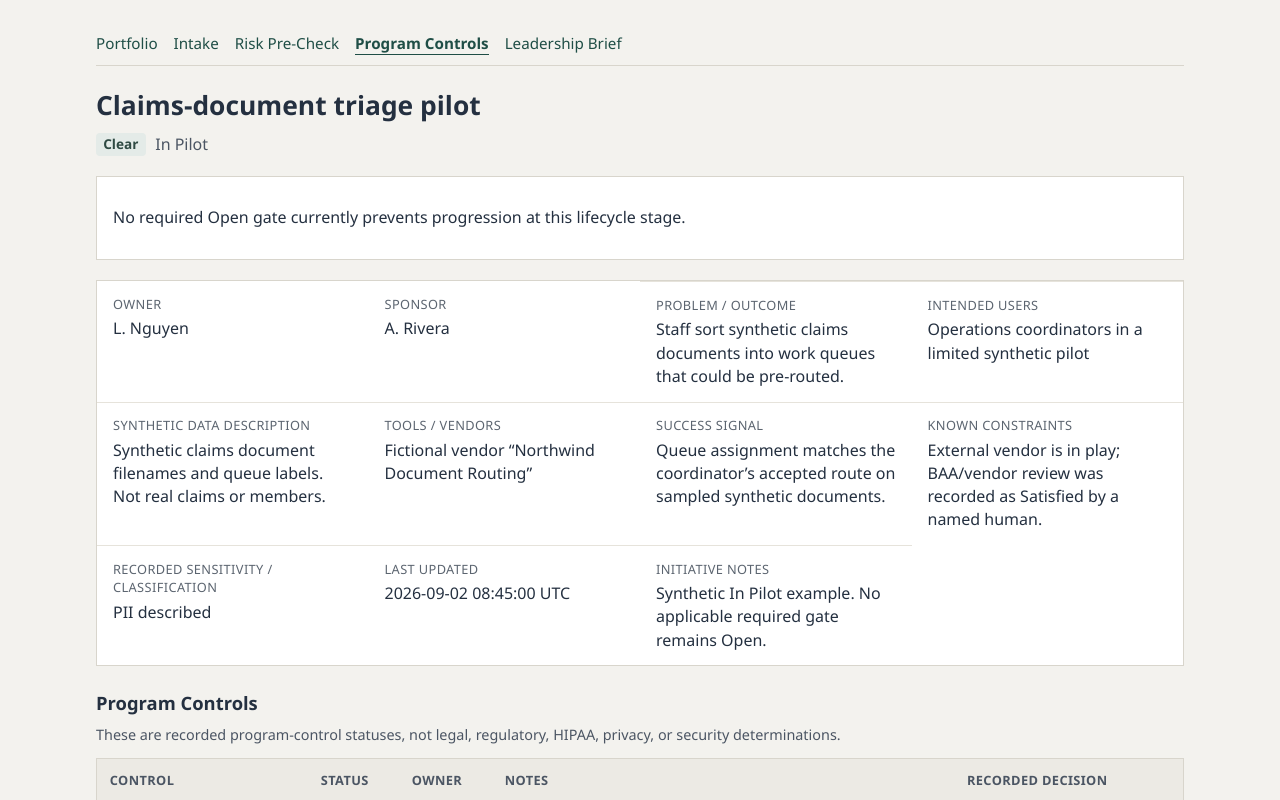
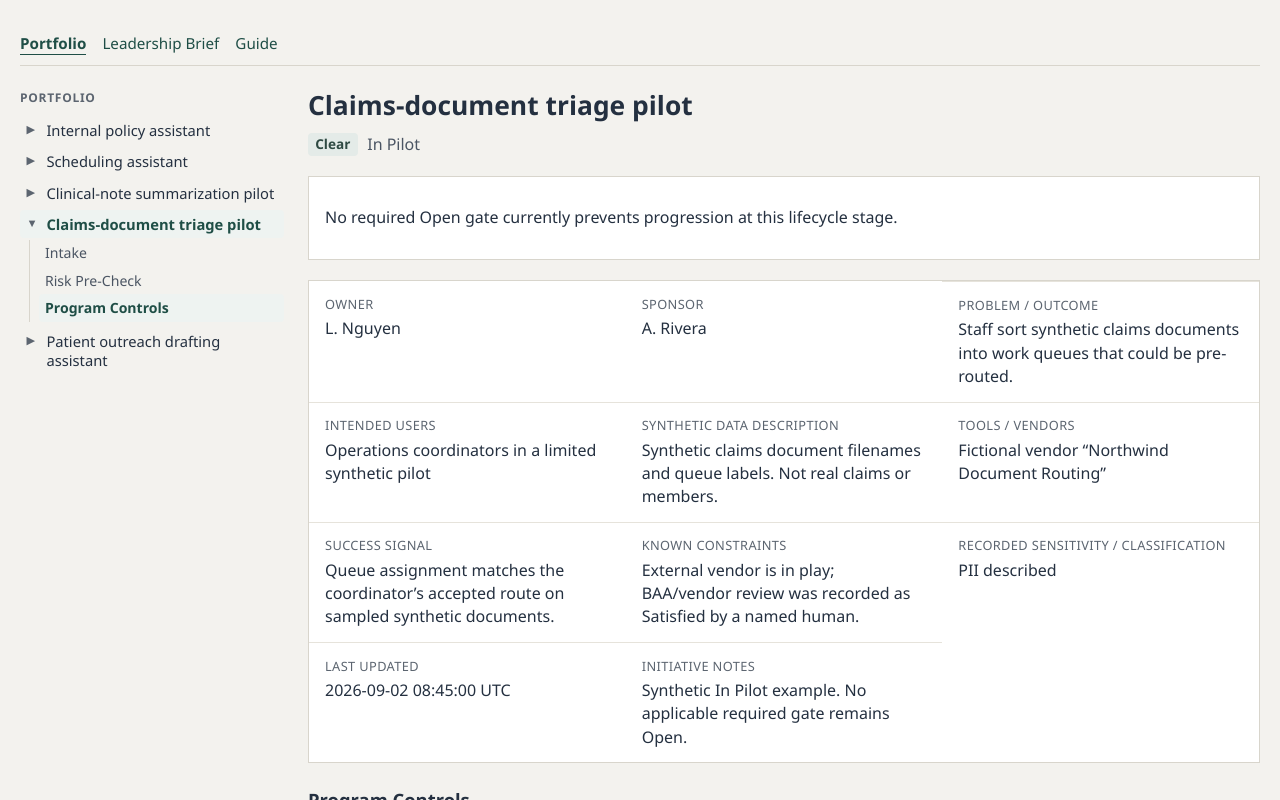
Before and after one commit to Hanzo9L/ai-program-control-workbench, a SvelteKit app: page /initiatives/syn-claims-document-triage in a window 1280 px wide. Shown: the top 800 px of the page. Built offline with nearby package versions, Linux system fonts and the light colour scheme.

Commit message:
Add persistent portfolio workbench shell

```diff
--- /dev/null
+++ b/src/lib/components/WorkbenchShell.svelte
@@ -0,0 +1,228 @@
+<script lang="ts">
+	import { page } from '$app/state';
+	import AppNav from '$lib/components/AppNav.svelte';
+	import { SYNTHETIC_INITIATIVES } from '$lib/domain/fixtures';
+
+	let { children } = $props();
+
+	type ChildView = 'intake' | 'risk-precheck' | 'program-controls';
+
+	const currentId = $derived(page.params.id ?? null);
+	const pathname = $derived(page.url.pathname);
+
+	const currentChild = $derived.by((): ChildView | null => {
+		if (!currentId) return null;
+		if (pathname.endsWith('/intake')) return 'intake';
+		if (pathname.endsWith('/risk-precheck')) return 'risk-precheck';
+		return 'program-controls';
+	});
+
+	function childHref(initiativeId: string, child: ChildView) {
+		if (child === 'intake') return `/initiatives/${initiativeId}/intake`;
+		if (child === 'risk-precheck') return `/initiatives/${initiativeId}/risk-precheck`;
+		return `/initiatives/${initiativeId}`;
+	}
+</script>
+
+<main class="page">
+	<AppNav active="portfolio" />
+
+	<div class="shell" data-workbench-shell data-current-initiative={currentId ?? ''} data-current-child={currentChild ?? ''}>
+		<nav class="tree" aria-label="Initiative portfolio" data-initiative-tree>
+			<p class="tree-heading">
+				<a href="/" class="tree-root" class:tree-root-current={!currentId}>Portfolio</a>
+			</p>
+			<ul class="tree-list">
+				{#each SYNTHETIC_INITIATIVES as initiative (initiative.id)}
+					{@const expanded = initiative.id === currentId}
+					<li
+						class="tree-initiative"
+						class:tree-initiative-current={expanded}
+						data-tree-initiative={initiative.id}
+						data-tree-state={expanded ? 'expanded' : 'collapsed'}
+					>
+						<a class="tree-initiative-link" href="/initiatives/{initiative.id}">
+							<span class="tree-chevron" aria-hidden="true">{expanded ? '▼' : '▶'}</span>
+							<span class="tree-initiative-name">{initiative.name}</span>
+						</a>
+						{#if expanded}
+							<ul class="tree-children">
+								<li>
+									<a
+										href={childHref(initiative.id, 'intake')}
+										class="tree-child"
+										class:tree-child-current={currentChild === 'intake'}
+										data-tree-child="intake"
+										aria-current={currentChild === 'intake' ? 'page' : undefined}
+									>
+										Intake
+									</a>
+								</li>
+								<li>
+									<a
+										href={childHref(initiative.id, 'risk-precheck')}
+										class="tree-child"
+										class:tree-child-current={currentChild === 'risk-precheck'}
+										data-tree-child="risk-precheck"
+										aria-current={currentChild === 'risk-precheck' ? 'page' : undefined}
+									>
+										Risk Pre-Check
+									</a>
+								</li>
+								<li>
+									<a
+										href={childHref(initiative.id, 'program-controls')}
+										class="tree-child"
+										class:tree-child-current={currentChild === 'program-controls'}
+										data-tree-child="program-controls"
+										aria-current={currentChild === 'program-controls' ? 'page' : undefined}
+									>
+										Program Controls
+									</a>
+								</li>
+							</ul>
+						{/if}
+					</li>
+				{/each}
+			</ul>
+		</nav>
+
+		<div class="workspace">
+			{@render children()}
+		</div>
+	</div>
+</main>
+
+<style>
+	.page {
+		max-width: 80rem;
+		margin: 0 auto;
+		padding: 2rem 1.25rem 3rem;
+	}
+
+	.shell {
+		display: grid;
+		grid-template-columns: 16.5rem minmax(0, 1fr);
+		gap: 1.5rem;
+		align-items: start;
+	}
+
+	.tree {
+		position: sticky;
+		top: 1rem;
+		min-width: 0;
+		padding: 0.15rem 0 0;
+	}
+
+	.tree-heading {
+		margin: 0 0 0.65rem;
+		font-size: 0.75rem;
+		font-weight: 650;
+		letter-spacing: 0.06em;
+		text-transform: uppercase;
+		color: #5c6570;
+	}
+
+	.tree-root {
+		color: inherit;
+		text-decoration: none;
+	}
+
+	.tree-root:hover {
+		text-decoration: underline;
+	}
+
+	.tree-root-current {
+		color: #1f4e46;
+	}
+
+	.tree-list,
+	.tree-children {
+		margin: 0;
+		padding: 0;
+		list-style: none;
+	}
+
+	.tree-initiative {
+		margin: 0 0 0.2rem;
+	}
+
+	.tree-initiative-link,
+	.tree-child {
+		display: flex;
+		align-items: flex-start;
+		gap: 0.35rem;
+		padding: 0.28rem 0.4rem;
+		border-radius: 0.25rem;
+		color: #243040;
+		text-decoration: none;
+		font-size: 0.92rem;
+		line-height: 1.3;
+	}
+
+	.tree-initiative-link:hover,
+	.tree-child:hover {
+		background: #eceae4;
+	}
+
+	.tree-initiative-current > .tree-initiative-link {
+		font-weight: 650;
+		background: #eef3f1;
+		color: #1f4e46;
+	}
+
+	.tree-chevron {
+		flex: 0 0 auto;
+		width: 0.9rem;
+		color: #5c6570;
+		font-size: 0.7rem;
+		line-height: 1.45;
+	}
+
+	.tree-initiative-name {
+		min-width: 0;
+		overflow-wrap: anywhere;
+	}
+
+	.tree-children {
+		margin: 0.1rem 0 0.35rem 0.55rem;
+		padding-left: 0.55rem;
+		border-left: 1px solid #d8d5cc;
+	}
+
+	.tree-child {
+		font-size: 0.88rem;
+		color: #4b5563;
+	}
+
+	.tree-child-current {
+		font-weight: 650;
+		color: #1f4e46;
+		background: #eef3f1;
+	}
+
+	.tree-initiative-link:focus-visible,
+	.tree-child:focus-visible,
+	.tree-root:focus-visible {
+		outline: 2px solid #1f4e46;
+		outline-offset: 2px;
+	}
+
+	.workspace {
+		min-width: 0;
+	}
+
+	@media (max-width: 52rem) {
+		.shell {
+			grid-template-columns: minmax(0, 1fr);
+			gap: 1rem;
+		}
+
+		.tree {
+			position: static;
+			padding: 0.65rem 0.75rem;
+			background: #fff;
+			border: 1px solid #d8d5cc;
+		}
+	}
+</style>
--- a/src/routes/+page.svelte
+++ b/src/routes/+page.svelte
@@ -1,5 +1,5 @@
 <script lang="ts">
-	import AppNav from '$lib/components/AppNav.svelte';
+	import WorkbenchShell from '$lib/components/WorkbenchShell.svelte';
 	import { SYNTHETIC_INITIATIVES } from '$lib/domain/fixtures';
 	import type { Initiative } from '$lib/domain/types';
 
@@ -30,9 +30,7 @@
 	<title>AI Program Control & Risk Workbench</title>
 </svelte:head>
 
-<main class="page">
-	<AppNav active="portfolio" />
-
+<WorkbenchShell>
 	<section id="portfolio-dashboard" class="dashboard" aria-label="Portfolio Dashboard">
 		<header class="header">
 			<h1>Portfolio Dashboard</h1>
@@ -62,6 +60,7 @@
 		</section>
 
 		<section aria-label="Initiative list">
+			<div class="table-scroll">
 			<table>
 				<caption>Synthetic initiative portfolio</caption>
 				<thead>
@@ -110,6 +109,7 @@
 					{/each}
 				</tbody>
 			</table>
+			</div>
 		</section>
 
 		<p class="disclaimer" role="note">
@@ -117,7 +117,7 @@
 			HIPAA, privacy, or security compliance.
 		</p>
 	</section>
-</main>
+</WorkbenchShell>
 
 <style>
 	:global(body) {
@@ -129,12 +129,6 @@
 			system-ui,
 			sans-serif;
 		line-height: 1.45;
-	}
-
-	.page {
-		max-width: 68rem;
-		margin: 0 auto;
-		padding: 2rem 1.25rem 3rem;
 	}
 
 	th a {
@@ -154,7 +148,13 @@
 	}
 
 	.dashboard {
+		min-width: 0;
 		scroll-margin-top: 1rem;
+	}
+
+	.table-scroll {
+		min-width: 0;
+		overflow-x: auto;
 	}
 
 	.summary {
--- /dev/null
+++ b/src/routes/initiatives/[id]/+layout.svelte
@@ -0,0 +1,9 @@
+<script lang="ts">
+	import WorkbenchShell from '$lib/components/WorkbenchShell.svelte';
+
+	let { children } = $props();
+</script>
+
+<WorkbenchShell>
+	{@render children()}
+</WorkbenchShell>
--- a/src/routes/initiatives/[id]/+page.svelte
+++ b/src/routes/initiatives/[id]/+page.svelte
@@ -1,5 +1,4 @@
 <script lang="ts">
-	import AppNav from '$lib/components/AppNav.svelte';
 	import type { Initiative } from '$lib/domain/types';
 
 	let { data }: { data: { initiative: Initiative } } = $props();
@@ -20,9 +19,7 @@
 	<title>{initiative.name} — AI Program Control & Risk Workbench</title>
 </svelte:head>
 
-<main class="page">
-	<AppNav initiativeId={initiative.id} active="program-controls" />
-
+<div class="initiative-view">
 	<header class="header">
 		<h1 data-initiative-name>{initiative.name}</h1>
 		<p class="meta">
@@ -110,6 +107,7 @@
 			These are recorded program-control statuses, not legal, regulatory, HIPAA, privacy, or security
 			determinations.
 		</p>
+		<div class="table-scroll">
 		<table>
 			<thead>
 				<tr>
@@ -140,6 +138,7 @@
 				{/each}
 			</tbody>
 		</table>
+		</div>
 	</section>
 
 	<section class="suggestions" aria-label="AI-assisted suggestions">
@@ -166,7 +165,7 @@
 		All data on this page is synthetic. This application does not determine legal, regulatory, HIPAA,
 		privacy, or security compliance.
 	</p>
-</main>
+</div>
 
 <style>
 	:global(body) {
@@ -180,10 +179,8 @@
 		line-height: 1.45;
 	}
 
-	.page {
-		max-width: 68rem;
-		margin: 0 auto;
-		padding: 2rem 1.25rem 3rem;
+	.initiative-view {
+		min-width: 0;
 	}
 
 	.header h1 {
@@ -281,6 +278,11 @@
 		border-collapse: collapse;
 	}
 
+	.table-scroll {
+		min-width: 0;
+		overflow-x: auto;
+	}
+
 	th,
 	td {
 		text-align: left;
--- a/src/routes/initiatives/[id]/intake/+page.svelte
+++ b/src/routes/initiatives/[id]/intake/+page.svelte
@@ -1,5 +1,4 @@
 <script lang="ts">
-	import AppNav from '$lib/components/AppNav.svelte';
 	import { PRE_RISK_REVIEW_STATES } from '$lib/domain/constants';
 	import type { Initiative } from '$lib/domain/types';
 
@@ -78,9 +77,7 @@
 	<title>AI Workflow Intake — {initiative.name}</title>
 </svelte:head>
 
-<main class="page">
-	<AppNav initiativeId={initiative.id} active="intake" />
-
+<div class="initiative-view">
 	<header class="header">
 		<p class="eyebrow">AI Workflow Intake</p>
 		<h1 data-initiative-name>{initiative.name}</h1>
@@ -263,7 +260,7 @@
 		All data on this page is synthetic. This screen structures intake for program review. It does
 		not determine legal, regulatory, HIPAA, privacy, or security compliance.
 	</p>
-</main>
+</div>
 
 <style>
 	:global(body) {
@@ -275,12 +272,6 @@
 			system-ui,
 			sans-serif;
 		line-height: 1.45;
-	}
-
-	.page {
-		max-width: 68rem;
-		margin: 0 auto;
-		padding: 2rem 1.25rem 3rem;
 	}
 
 	.eyebrow {
--- a/src/routes/initiatives/[id]/risk-precheck/+page.svelte
+++ b/src/routes/initiatives/[id]/risk-precheck/+page.svelte
@@ -1,5 +1,4 @@
 <script lang="ts">
-	import AppNav from '$lib/components/AppNav.svelte';
 	import { PRE_RISK_REVIEW_STATES } from '$lib/domain/constants';
 	import type { Initiative } from '$lib/domain/types';
 
@@ -30,9 +29,7 @@
 	<title>PHI / PII Risk Pre-Check — {initiative.name}</title>
 </svelte:head>
 
-<main class="page">
-	<AppNav initiativeId={initiative.id} active="risk-precheck" />
-
+<div class="initiative-view">
 	<header class="header">
 		<p class="eyebrow">PHI / PII Risk Pre-Check</p>
 		<h1 data-initiative-name>{initiative.name}</h1>
@@ -184,7 +181,7 @@
 		All data on this page is synthetic. This screen is a PHI / PII Risk Pre-Check, not a compliance
 		checker. It does not determine legal, regulatory, HIPAA, privacy, or security compliance.
 	</p>
-</main>
+</div>
 
 <style>
 	:global(body) {
@@ -196,12 +193,6 @@
 			system-ui,
 			sans-serif;
 		line-height: 1.45;
-	}
-
-	.page {
-		max-width: 68rem;
-		margin: 0 auto;
-		padding: 2rem 1.25rem 3rem;
 	}
 
 	.eyebrow {
```
